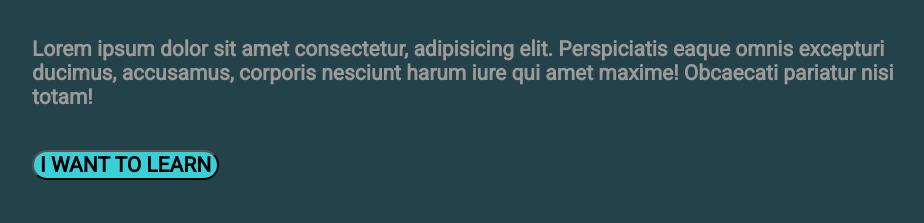
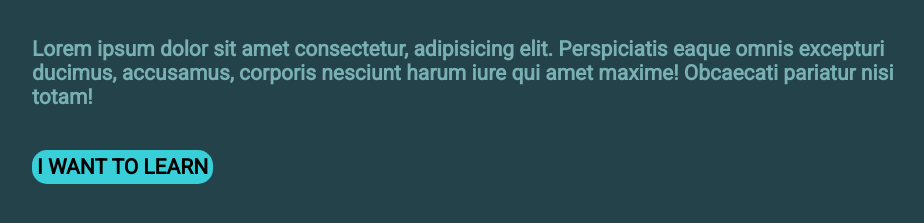
Before and after one commit to Aj-Kamble/my_profile, a plain HTML site: page task.html in a window 1280 px wide. Shown: the part 177-400 px from the top of the page, without its empty margins (276-1200 px from the left). Drawn offline with Linux system fonts and the light colour scheme.

Commit message:
Update task.html

```diff
--- a/task.html
+++ b/task.html
@@ -32,7 +32,7 @@
         }
 
         p {
-            color: rgb(156, 154, 154);
+            color: #79b0b4;
             font-size: 21px;
             font-family: "Roboto", sans-serif;
             font-weight: 700;
@@ -45,7 +45,9 @@
             margin-top: 20px;
             background-color: #38CFD9;
             font-family: "Roboto", sans-serif;
-            font-weight: 600;
+            font-weight: 900;
+            padding: 5px;
+            border:none;
 
         }
     </style>
```
